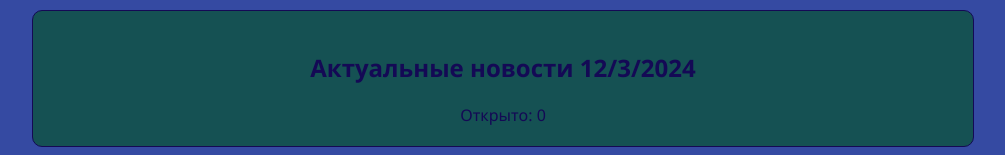
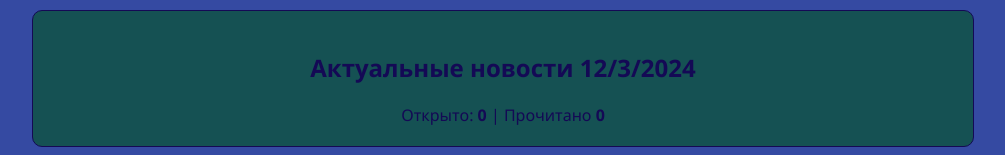
Before and after one commit to vitalay/18-5, a Vue app: page / in a window 1280 px wide. Shown: the top 155 px of the page, without its empty margins (137-1142 px from the left). Built offline with nearby package versions, Linux system fonts and the light colour scheme.

Commit message:
добавили кнопку

```diff
--- a/src/App.vue
+++ b/src/App.vue
@@ -3,7 +3,7 @@
 <div class="container pt-5">
   <div class="card">
     <h2>Актуальные новости {{ now }}</h2>
-    <span>Открыто: {{ openRate }} </span>
+    <span>Открыто: <strong>{{ openRate }}</strong> | Прочитано <strong>{{ readRate }} </strong> </span>
 
   </div>
 
@@ -33,6 +33,7 @@ export default {
    return {
      now: new Date().toLocaleDateString(),
      openRate: 0,
+     readRate: 0,
      news: [
 
      {
--- a/src/AppNews.vue
+++ b/src/AppNews.vue
@@ -5,7 +5,12 @@
     <button class="btn" @click="open">
      {{isNeweOpen ? 'Закрыть' : 'Открыть'}}
     </button>
-    <p v-if="isNeweOpen">Lorem ipsum dolor sit, amet consectetur adipisicing elit. Tempora, officia!</p>
+    <div v-if="isNeweOpen">
+      <hr />
+    <p >Lorem ipsum dolor sit, amet consectetur adipisicing elit. Tempora, officia!</p>
+     <button class="btn primary">Прочесть новость</button>
+  </div>
+
   </div>
 
 </template>
```
